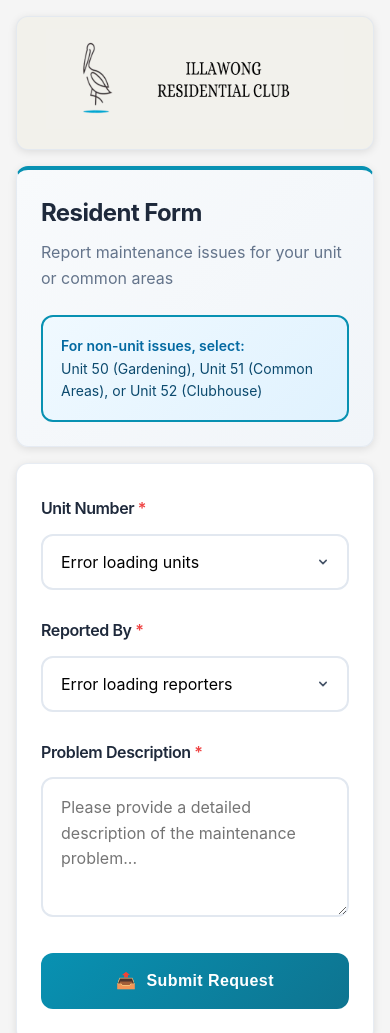
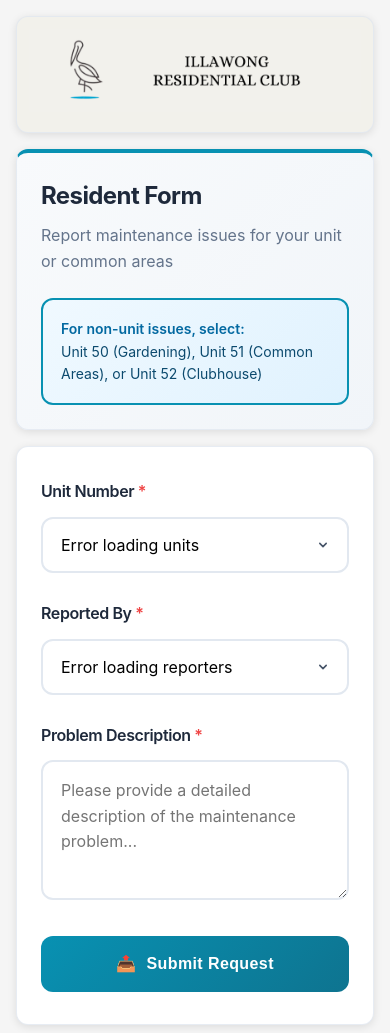
Before and after one commit to maintenanceportal2025/holden-portal-suite, a plain HTML site: page holden-resident-form.html in a window 390 px wide. Shown: the top 1033 px of the page. Drawn offline with Linux system fonts and the light colour scheme.

Commit message:
Update holden-resident-form.html

```diff
--- a/holden-resident-form.html
+++ b/holden-resident-form.html
@@ -46,10 +46,9 @@
         }
 
         .logo-image {
-            width: 95%;
+            max-width: 100%;
             height: auto;
             max-height: 180px;
-            min-height: 120px;
         }
 
         /* Header Card */
@@ -280,9 +279,8 @@
             }
 
             .logo-image {
-                width: 90%;
+                max-width: 100%;
                 max-height: 140px;
-                min-height: 100px;
             }
 
             .header-content {
```
